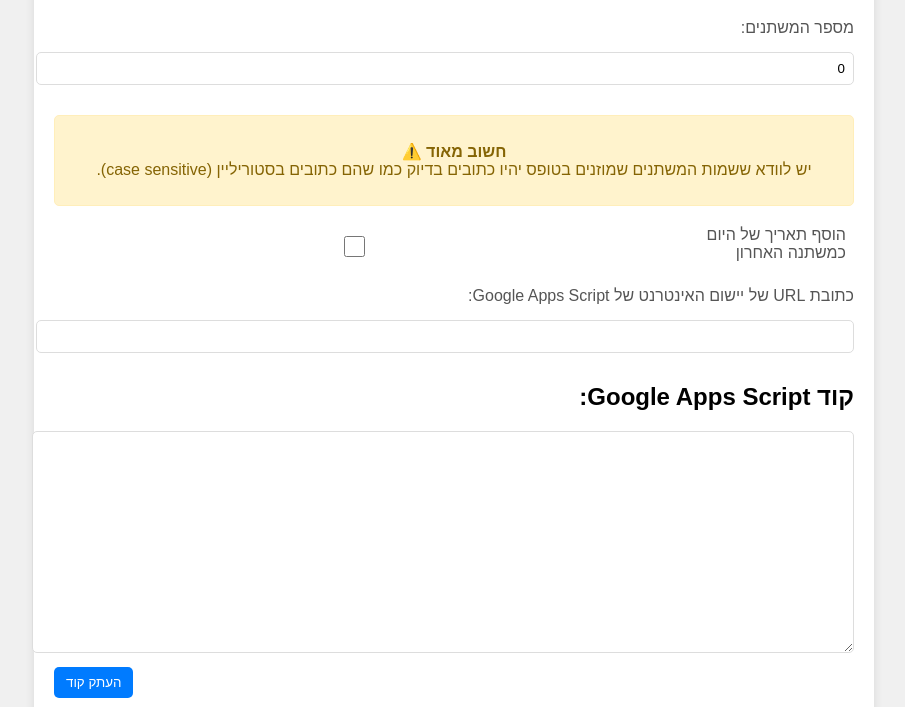
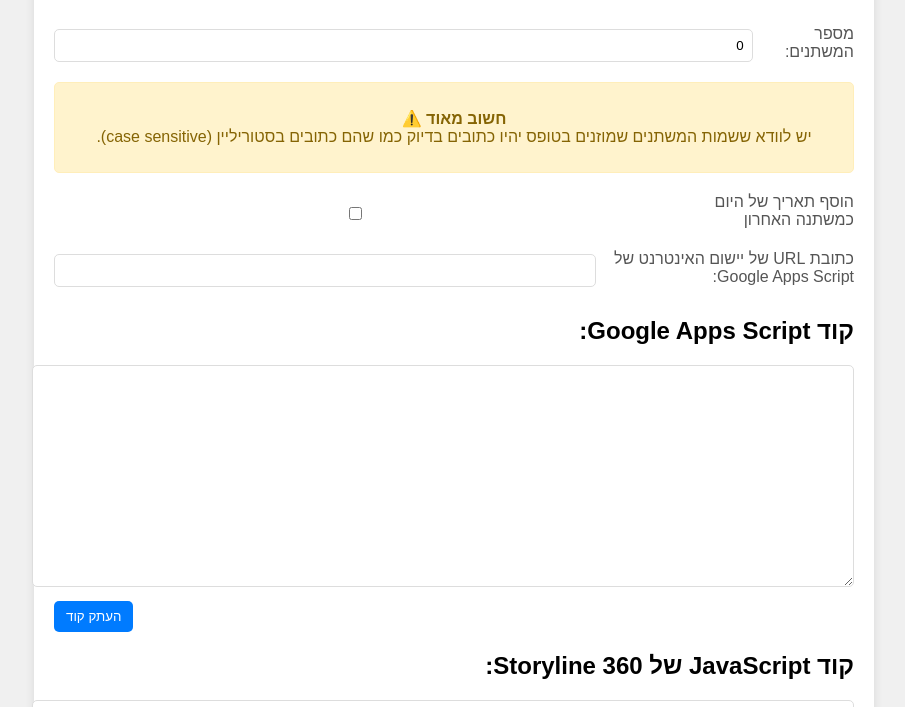
Before and after one commit to shaharc94/storylinegooglesheetcodeassistant, a plain HTML site: page index.html in a window 1280 px wide. Shown: the part 93-800 px from the top of the page, without its empty margins (186-1091 px from the left). Drawn offline with Linux system fonts and the light colour scheme.

Commit message:
Update index.html

```diff
--- a/index.html
+++ b/index.html
@@ -6,6 +6,17 @@
   <meta name="viewport" content="width=device-width, initial-scale=1.0">
   <title>Storyline variables to Google Sheets Code Assistant</title>
   <link rel="stylesheet" href="styles.css">
+  <style>
+    .input-group {
+      display: flex;
+      align-items: center;
+      margin-bottom: 10px;
+    }
+
+    .input-group label {
+      margin-left: 5px;
+    }
+  </style>
 </head>
 <body>
   <div class="container">
@@ -17,14 +28,14 @@
 
     <!-- Important note about case sensitivity -->
     <div class="note">
-      <p> <center><b>חשוב מאוד ⚠️</b><br> יש לוודא ששמות המשתנים שמוזנים בטופס יהיו כתובים בדיוק כמו שהם כתובים בסטוריליין (case sensitive).</center></p>
+      <p><center><b>חשוב מאוד ⚠️</b><br> יש לוודא ששמות המשתנים שמוזנים בטופס יהיו כתובים בדיוק כמו שהם כתובים בסטוריליין (case sensitive).</center></p>
     </div>
 
     <div id="variable-names"></div>
 
     <!-- Checkbox to include today's date on the same line -->
-    <div class="input-group" style="display: flex; align-items: right;">
-      <label for="include-date" style="margin-right: 8px;">הוסף תאריך של היום כמשתנה האחרון</label>
+    <div class="input-group">
+      <label for="include-date">הוסף תאריך של היום כמשתנה האחרון</label>
       <input type="checkbox" id="include-date">
     </div>
 
```
